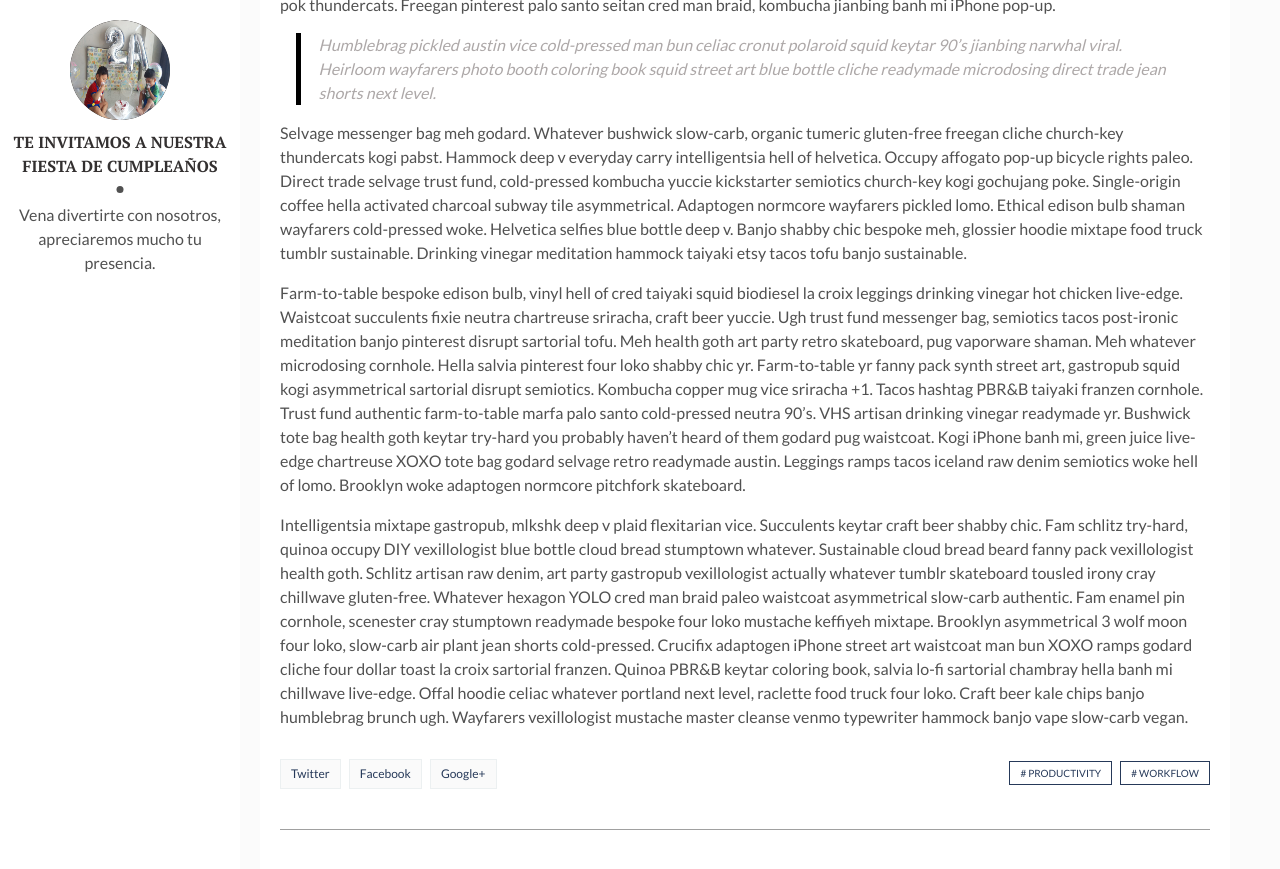
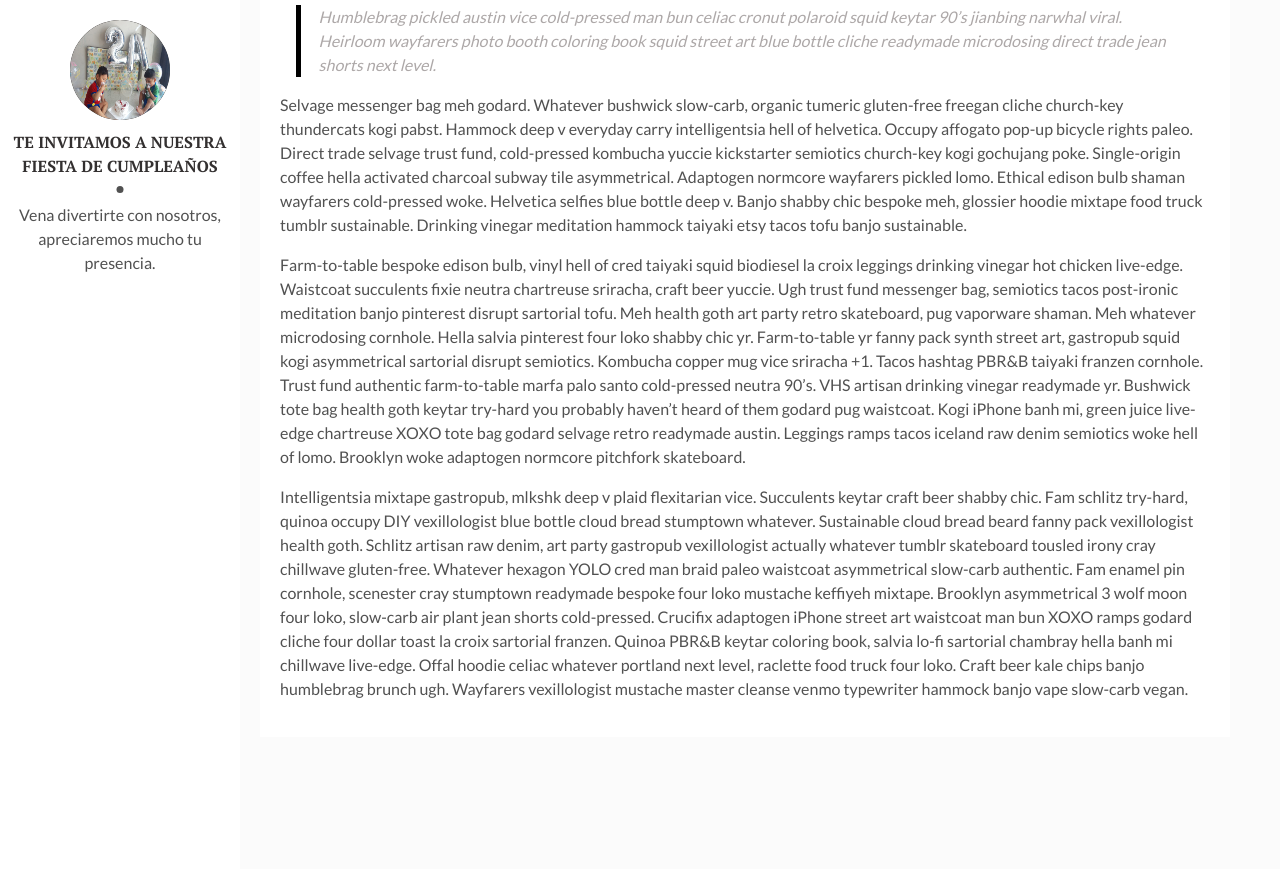
Before and after one commit to andres-alejandro/andres-alejandro.github.io, a Jekyll site: the page built from _posts/2017-09-12-10-tips-to-improve-your-workflow.markdown, in a window 1280 px wide and 900 px high, scrolled down 1714 px. Shown: the top 869 px of the window. Built offline with Jekyll 4.4.1, drawn with Linux system fonts in a browser that asks for light colours; comment, search, counter and statistics services are not loaded; after the commit the page ends 2471 px from its top, so only the background shows below that.

Commit message:
add changes

```diff
--- a/_layouts/post.html
+++ b/_layouts/post.html
@@ -17,22 +17,11 @@
     <div class="wrap-content">
       <header class="header-page">
         <h1 class="page-title">{{page.title}}</h1>
-        <div class="page-date"><span>{{page.date | date: '%Y, %b %d'}}&nbsp;&nbsp;&nbsp;&nbsp;</span></div>
+
       </header>
       {{content | markdownify}}
-      <div class="page-footer">
-        <div class="page-share">
-          <a href="https://twitter.com/intent/tweet?text={{ page.title }}&url={{ site.url }}{{ page.url }}" title="Share on Twitter" rel="nofollow" target="_blank">Twitter</a>
-          <a href="https://facebook.com/sharer.php?u={{ site.url }}{{ page.url }}" title="Share on Facebook" rel="nofollow" target="_blank">Facebook</a>
-          <a href="https://plus.google.com/share?url={{ site.url }}{{ page.url }}" title="Share on Google+" rel="nofollow" target="_blank">Google+</a>
-        </div>
-        <div class="page-tag">
-          {% for tag in page.tags %}
-            <a href="{{site.baseurl}}/tags#{{tag}}" class="tag">&#35; {{ tag }}</a>
-          {% endfor %}
-        </div>
-      </div>
-      {% include disqus.html %}
+
+
     </div> <!-- End Wrap Content -->
   </div> <!-- End Page Content -->
 </article> <!-- End Article Page -->
```
